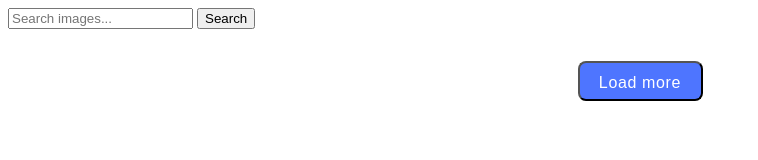
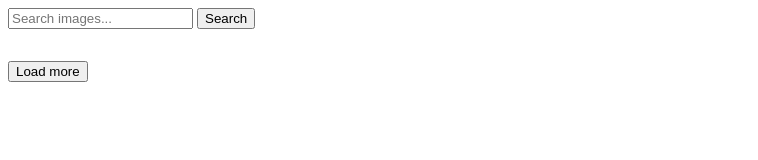
Before and after one commit to Olenka-12345/goit-js-hw-12, a website: page src/index.html in a window 1280 px wide. Shown: the whole page, without its empty margins (0-758 px from the left). Drawn offline with Linux system fonts and the light colour scheme.

Commit message:
Update index.html

```diff
--- a/src/index.html
+++ b/src/index.html
@@ -29,9 +29,11 @@
 
     <ul class="gallery"></ul>
 
-    <button id="load-more" class="hidden load-more-button ">Load more
-      <span class="loader hidden">Loading images, please wait</span>
-   </button>
+<div class="controls">
+  <button class="load-more-btn">Load more</button>
+  <div class="loader" style="display: none;">Loading images, please wait</div>
+</div>
+
 
 
     <script type="module" src="./main.js"></script>
```
